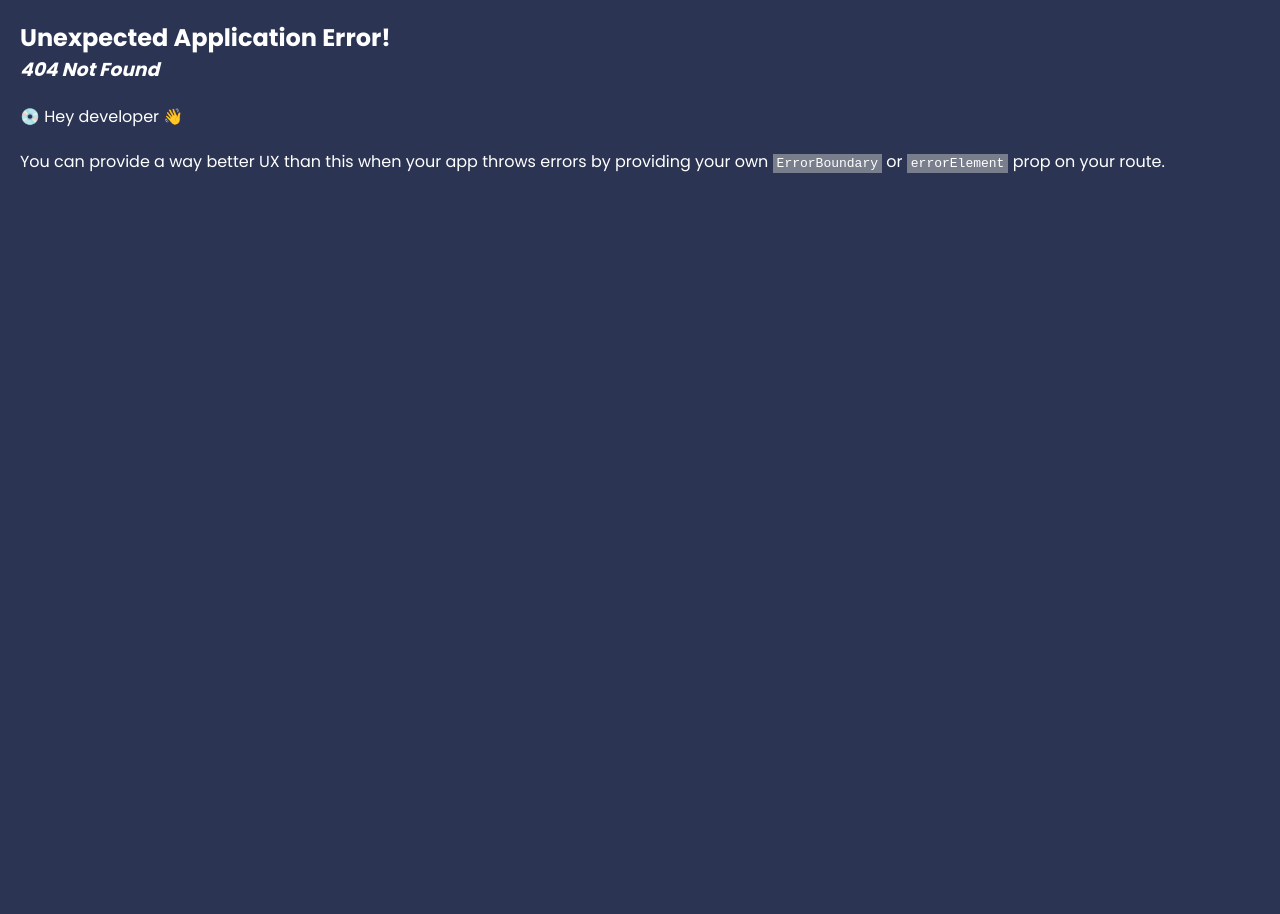
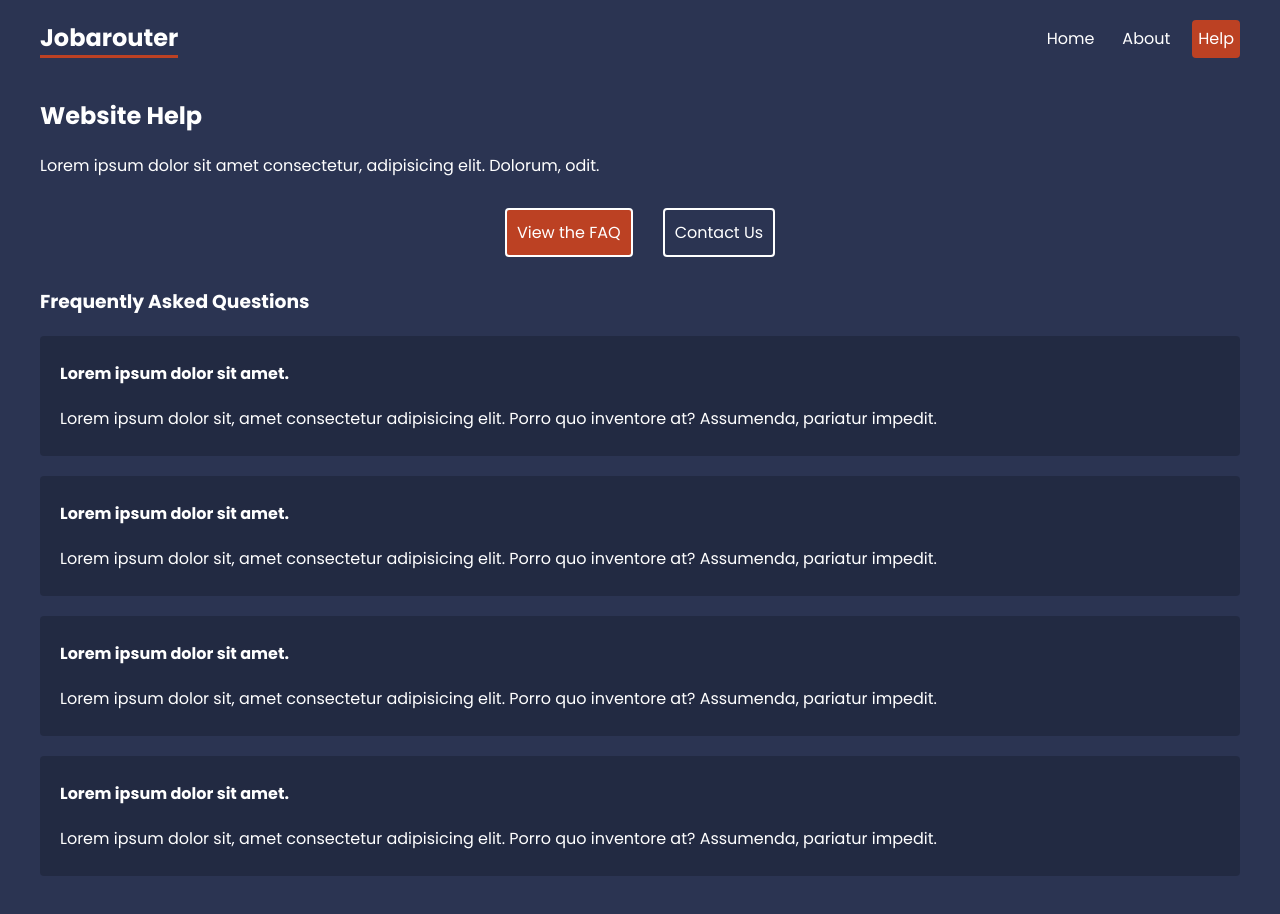
Before and after one commit to Matrix-citizen/jobarouter, a React (Create React App) app: page /help/faq in a window 1280 px wide. Before the commit this address had no page. Shown: the top 914 px of the page. Before the commit the page ends 800 px from the top, so only its background shows below. Built offline with nearby package versions, Linux system fonts and the light colour scheme; the HTML template or start-up script is replaced by a standard one.

Commit message:
Created components 'Faq', 'Contact', layout 'HelpLayout'. Set routing for them

```diff
--- a/src/App.js
+++ b/src/App.js
@@ -8,15 +8,22 @@
 // pages
 import Home from './pages/Home';
 import About from './pages/About';
+import Faq from './pages/help/Faq';
+import Contact from './pages/help/Contact';
 
 // layouts
 import RootLayout from './layouts/RootLayout';
+import HelpLayout from './layouts/HelpLayout';
 
 const router = createBrowserRouter(
   createRoutesFromElements(
     <Route path="/" element={<RootLayout />}>
       <Route index element={<Home />} />
-      <Route path="/about" element={<About />} />
+      <Route path="about" element={<About />} />
+      <Route path="help" element={<HelpLayout />}>
+        <Route path="faq" element={<Faq />}/>
+        <Route path="contact" element={<Contact />}/>
+      </Route>
     </Route>
   )
 );
--- a/src/index.css
+++ b/src/index.css
@@ -30,7 +30,7 @@
 header nav {
   display: flex;
   gap: 16px;
-  justify-content: end;
+  justify-content: flex-end;
   max-width: 1200px;
   margin: 0 auto;
 }
@@ -54,10 +54,51 @@
 }
 
 /* help layout */
-
+.help-layout nav {
+  display: flex;
+  justify-content: center;
+  gap: 30px;
+  margin: 30px 0;
+}
+.help-layout nav a{
+  padding: 10px;
+  border: 2px solid white;
+  border-radius: 4px;
+  text-decoration: none;
+}
+.help-layout nav a:hover{
+  border-color: var(--primary);
+}
+.help-layout nav a.active {
+  background: var(--primary);
+}
 
 /* faq */
+.faq .question {
+  background: rgba(0,0,0,0.2);
+  padding: 5px 20px;
+  border-radius: 4px;
+  margin: 20px 0;
+}
 
+/* contact form */
+form {
+  margin-top: 30px;
+}
+form input, form label span, form textarea {
+  display: block;
+}
+form input, form textarea {
+  margin-bottom: 30px;
+  padding: 8px;
+  border-radius: 4px;
+  border: 0;
+  width: 300px;
+  color: var(--secondary);
+}
+form label span {
+  margin-bottom: 10px;
+}
 
 /* careers list */
 
--- /dev/null
+++ b/src/layouts/HelpLayout.js
@@ -0,0 +1,16 @@
+import { NavLink, Outlet } from 'react-router-dom';
+
+export default function HelpLayout() {
+  return (
+    <div className='help-layout'>
+      <h2>Website Help</h2>
+      <p>Lorem ipsum dolor sit amet consectetur, adipisicing elit. Dolorum, odit.</p>
+
+      <nav>
+        <NavLink to="faq">View the FAQ</NavLink>
+        <NavLink to="contact">Contact Us</NavLink>
+      </nav>
+      <Outlet />
+    </div>
+  )
+}
--- a/src/layouts/RootLayout.js
+++ b/src/layouts/RootLayout.js
@@ -8,6 +8,7 @@
           <h1>Jobarouter</h1>
           <NavLink to="/">Home</NavLink>
           <NavLink to="about">About</NavLink>
+          <NavLink to="help">Help</NavLink>
         </nav>
       </header>
 
--- /dev/null
+++ b/src/pages/help/Contact.jsx
@@ -0,0 +1,18 @@
+export default function Contact() {
+  return (
+    <div className="contact">
+      <h3>Contact Us</h3>
+      <form>
+        <label>
+          <span>Your email:</span>
+          <input type="email" name="email" required />
+        </label>
+        <label>
+          <span>Your message:</span>
+          <textarea name="message" required></textarea>
+        </label>
+        <button>Submit</button>
+      </form>
+    </div>
+  );
+}
--- /dev/null
+++ b/src/pages/help/Faq.jsx
@@ -0,0 +1,46 @@
+export default function Faq() {
+  return (
+    <div className="faq">
+      <h3>Frequently Asked Questions</h3>
+      <div className="question">
+        <p>
+          <strong>Lorem ipsum dolor sit amet.</strong>
+        </p>
+        <p>
+          Lorem ipsum dolor sit, amet consectetur adipisicing elit. Porro quo
+          inventore at? Assumenda, pariatur impedit.
+        </p>
+      </div>
+
+      <div className="question">
+        <p>
+          <strong>Lorem ipsum dolor sit amet.</strong>
+        </p>
+        <p>
+          Lorem ipsum dolor sit, amet consectetur adipisicing elit. Porro quo
+          inventore at? Assumenda, pariatur impedit.
+        </p>
+      </div>
+
+      <div className="question">
+        <p>
+          <strong>Lorem ipsum dolor sit amet.</strong>
+        </p>
+        <p>
+          Lorem ipsum dolor sit, amet consectetur adipisicing elit. Porro quo
+          inventore at? Assumenda, pariatur impedit.
+        </p>
+      </div>
+
+      <div className="question">
+        <p>
+          <strong>Lorem ipsum dolor sit amet.</strong>
+        </p>
+        <p>
+          Lorem ipsum dolor sit, amet consectetur adipisicing elit. Porro quo
+          inventore at? Assumenda, pariatur impedit.
+        </p>
+      </div>
+    </div>
+  );
+}
```
